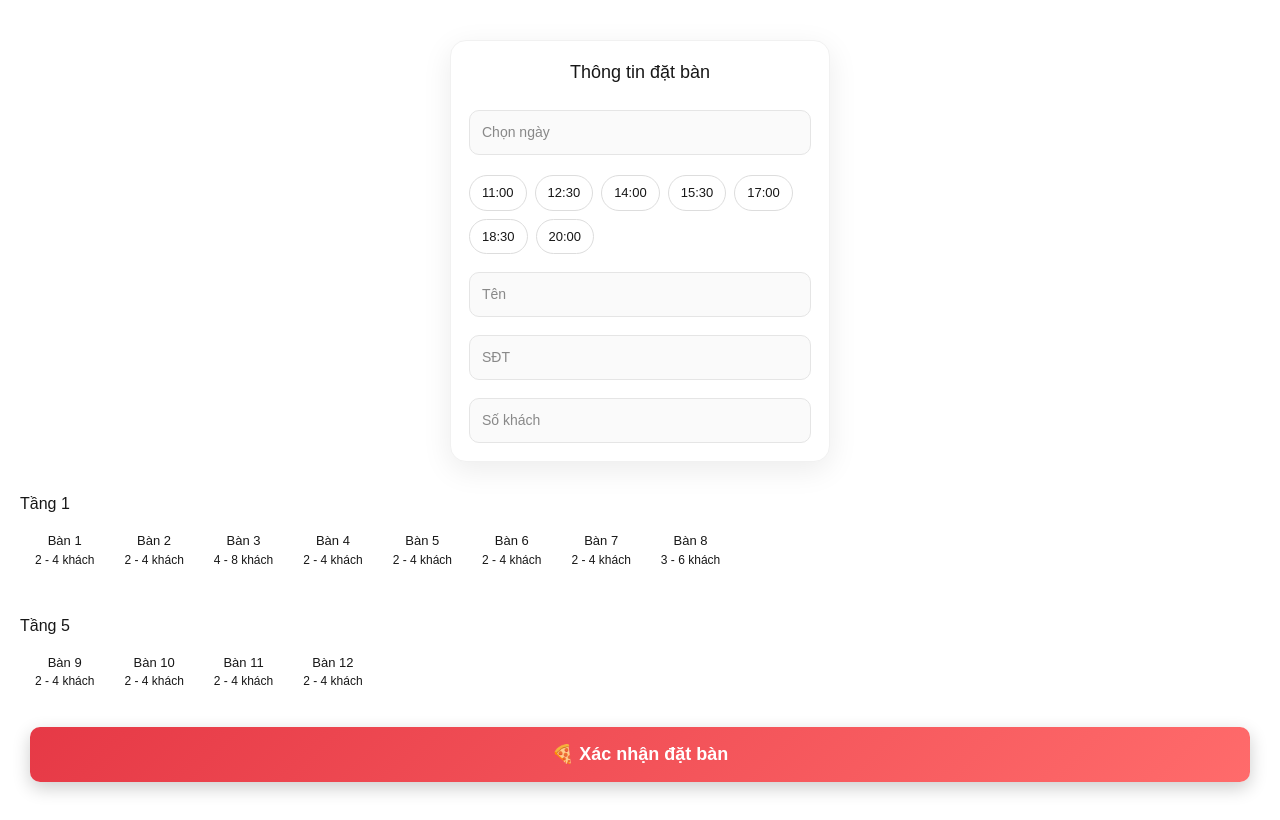
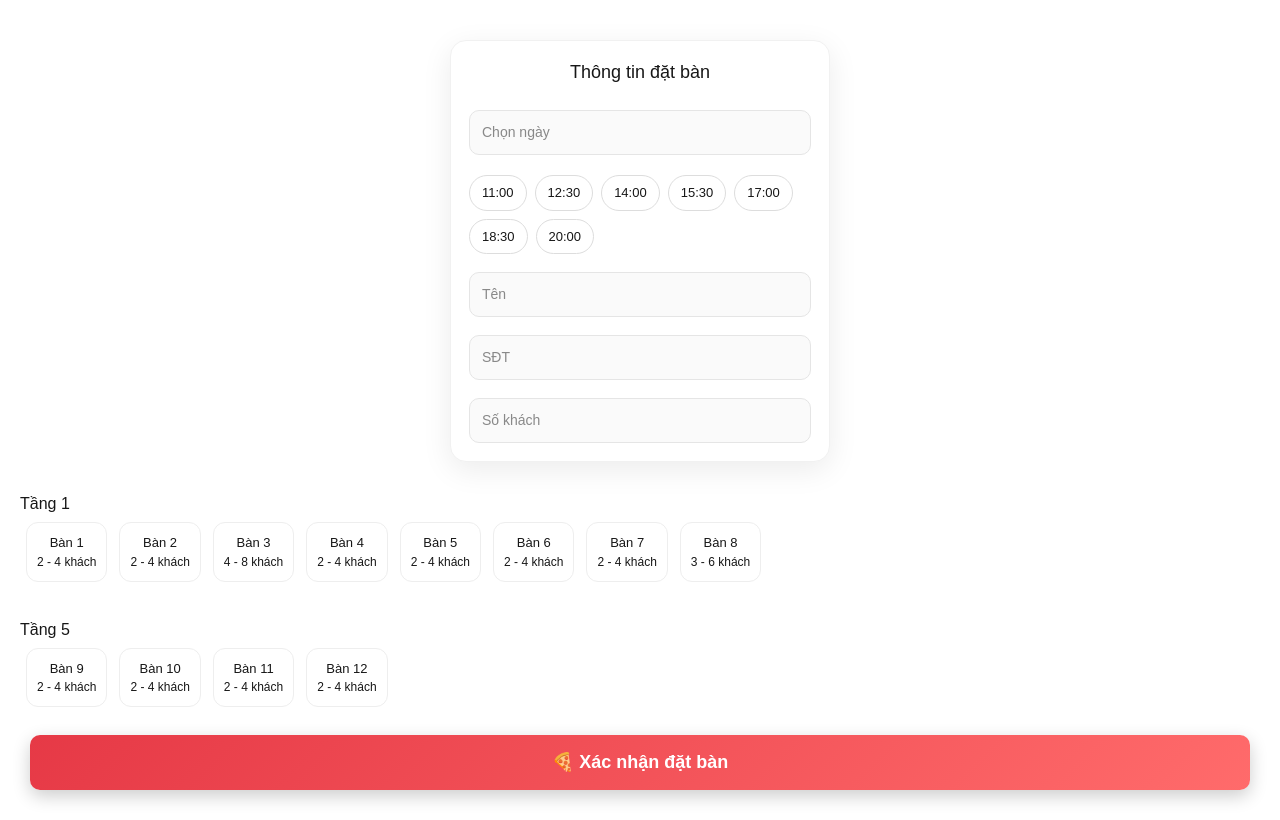
Before and after one commit to dejavuhousehalong-source/GoongPizza, a Next.js app: page / in a window 1280 px wide. Built offline with nearby package versions, Linux system fonts and the light colour scheme.

Commit message:
Update globals.css

```diff
--- a/app/globals.css
+++ b/app/globals.css
@@ -89,21 +89,29 @@ body {
   color: white;
 }
 .table {
-  margin: 5px;
+  margin: 6px;
   padding: 10px;
-  min-width: 55px;
+  min-width: 60px;
+  border-radius: 12px;
+  border: 1px solid #eee;
+  background: #fff;
   font-size: 13px;
+  transition: all 0.2s ease;
 }
+
+.table:hover {
+  transform: translateY(-2px);
+}
+
 .table.active {
   border: 2px solid #e63946;
-  background: #ffeaea;
+  background: #fff5f5;
   transform: scale(1.05);
 }
 
 .table.disabled {
-  background: #ccc;
-  color: #666;
-  cursor: not-allowed;
+  background: #f0f0f0;
+  color: #999;
 }
 
 .selected {
```
